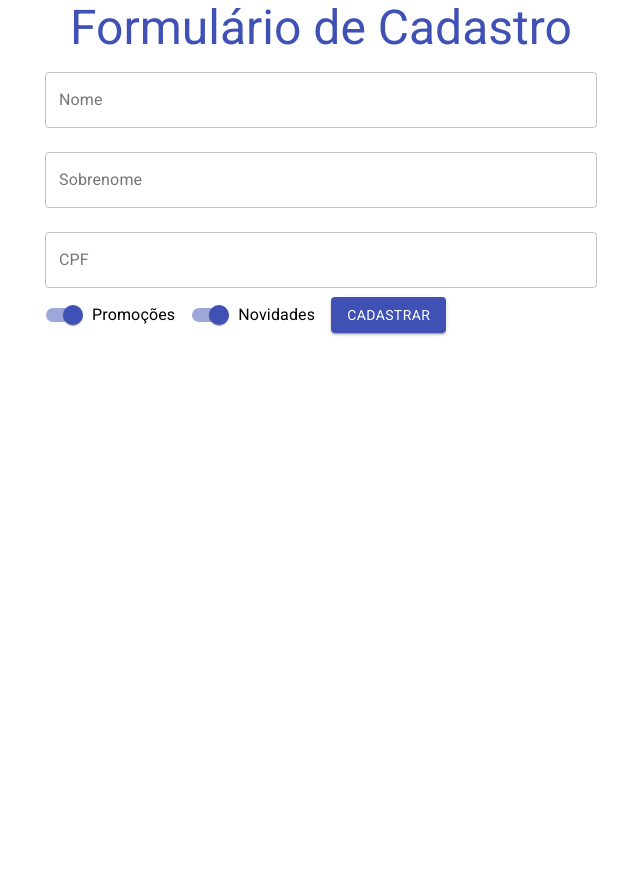
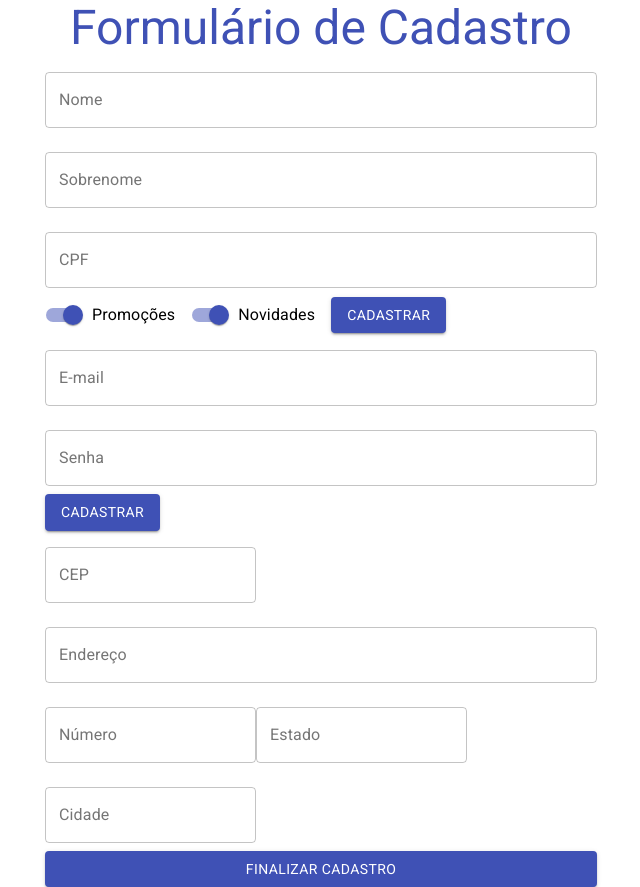
Before and after one commit to VanessaSwerts/forms-web, a React (Create React App) app: page / in a window 1280 px wide. Shown: the whole page, without its empty margins (319-959 px from the left). Before the commit the page ends 800 px from the top, so only its background shows below. Built offline with nearby package versions, Linux system fonts and the light colour scheme.

Commit message:
criando novoscampo de cadastro

```diff
--- /dev/null
+++ b/src/components/FormularioCadastro/DadosEntrega.jsx
@@ -0,0 +1,57 @@
+import React from 'react'
+import { Button, TextField, } from "@material-ui/core"
+
+export default function DadosEntrega() {
+    return (
+        <form>
+            <TextField
+                id="cep"
+                label="CEP"
+                type="number"
+                variant="outlined"
+                margin="normal"
+
+            />
+
+            <TextField
+                id="endereco"
+                label="Endereço"
+                type="text"
+                variant="outlined"
+                margin="normal"
+                fullWidth
+            />
+
+            <TextField
+                id="numero"
+                label="Número"
+                type="number"
+                variant="outlined"
+                margin="normal"
+
+            />
+
+
+            <TextField
+                id="estado"
+                label="Estado"
+                type="text"
+                variant="outlined"
+                margin="normal"
+
+            />
+
+            <TextField
+                id="cidade"
+                label="Cidade"
+                type="text"
+                variant="outlined"
+                margin="normal"
+
+            />
+
+            <Button variant="contained" color="primary" type="submit" fullWidth >Finalizar cadastro</Button>
+
+        </form>
+    )
+}
--- /dev/null
+++ b/src/components/FormularioCadastro/DadosPessoais.jsx
@@ -0,0 +1,82 @@
+import React, { useState } from 'react';
+import { Button, TextField, Switch, FormControlLabel } from "@material-ui/core"
+
+export default function DadosPessoais({ aoEnviar, validarCPF }) {
+    const [nome, setNome] = useState("")
+    const [sobrenome, setSobrenome] = useState("")
+    const [cpf, setCPF] = useState("")
+    const [promocoes, setPromocoes] = useState(true)
+    const [novidades, setNovidades] = useState(true)
+    const [erros, setErros] = useState({ cpf: { valido: true, texto: "" } })
+
+    return (
+        <form
+            onSubmit={(event) => {
+                event.preventDefault();
+                aoEnviar({ nome, sobrenome, cpf, novidades, promocoes })
+            }}
+        >
+            <TextField
+                value={nome}
+                onChange={(event) => setNome(event.target.value)}
+                id="nome"
+                label="Nome"
+                variant="outlined"
+                margin="normal"
+                fullWidth
+            />
+
+            <TextField
+                value={sobrenome}
+                onChange={(event) => setSobrenome(event.target.value)}
+                id="sobrenome"
+                label="Sobrenome"
+                variant="outlined"
+                margin="normal"
+                fullWidth
+            />
+
+            <TextField
+                value={cpf}
+                onChange={(event) => setCPF(event.target.value)}
+                onBlur={(event) => {
+                    const ehValido = validarCPF(cpf)
+                    setErros({ cpf: ehValido })
+                }}
+                error={!erros.cpf.valido}
+                helperText={erros.cpf.texto}
+                id="CPF"
+                label="CPF"
+                variant="outlined"
+                margin="normal"
+                fullWidth
+            />
+
+            <FormControlLabel
+                label="Promoções"
+                control={
+                    <Switch
+                        onChange={(event) => setPromocoes(event.target.checked)}
+                        checked={promocoes}
+                        name="promocoes"
+                        color="primary"
+                    />}
+
+            />
+            <FormControlLabel
+                label="Novidades"
+                control={
+                    <Switch
+                        onChange={(event) => setNovidades(event.target.checked)}
+                        checked={novidades}
+                        name="novidades"
+                        color="primary"
+                    />}
+
+            />
+
+            <Button variant="contained" color="primary" type="submit">Cadastrar</Button>
+
+        </form>
+    )
+}
--- /dev/null
+++ b/src/components/FormularioCadastro/DadosUsuario.jsx
@@ -0,0 +1,29 @@
+import React from 'react'
+import { Button, TextField } from "@material-ui/core"
+
+
+export default function DadosUsuario() {
+    return (
+        <form>
+            <TextField
+                id="email"
+                label="E-mail"
+                type="email"
+                variant="outlined"
+                margin="normal"
+                fullWidth
+            />
+
+            <TextField
+                id="senha"
+                label="Senha"
+                type="password"
+                variant="outlined"
+                margin="normal"
+                fullWidth
+            />
+
+            <Button variant="contained" color="primary" type="submit">Cadastrar</Button>
+        </form>
+    )
+}
--- a/src/components/FormularioCadastro/FormularioCadastro.jsx
+++ b/src/components/FormularioCadastro/FormularioCadastro.jsx
@@ -1,82 +1,15 @@
 import React, { useState } from 'react';
-import { Button, TextField, Switch, FormControlLabel } from "@material-ui/core"
+import DadosPessoais from "./DadosPessoais"
+import DadosUsuario from './DadosUsuario'
+import DadosEntrega from "./DadosEntrega"
 
 export default function FormularioCadastro({ aoEnviar, validarCPF }) {
-    const [nome, setNome] = useState("")
-    const [sobrenome, setSobrenome] = useState("")
-    const [cpf, setCPF] = useState("")
-    const [promocoes, setPromocoes] = useState(true)
-    const [novidades, setNovidades] = useState(true)
-    const [erros, setErros] = useState({ cpf: { valido: true, texto: "" } })
 
     return (
-        <form
-            onSubmit={(event) => {
-                event.preventDefault();
-                aoEnviar({ nome, sobrenome, cpf, novidades, promocoes })
-            }}
-        >
-            <TextField
-                value={nome}
-                onChange={(event) => setNome(event.target.value)}
-                id="nome"
-                label="Nome"
-                variant="outlined"
-                margin="normal"
-                fullWidth
-            />
-
-            <TextField
-                value={sobrenome}
-                onChange={(event) => setSobrenome(event.target.value)}
-                id="sobrenome"
-                label="Sobrenome"
-                variant="outlined"
-                margin="normal"
-                fullWidth
-            />
-
-            <TextField
-                value={cpf}
-                onChange={(event) => setCPF(event.target.value)}
-                onBlur={(event) => {
-                    const ehValido = validarCPF(cpf)
-                    setErros({ cpf: ehValido })
-                }}
-                error={!erros.cpf.valido}
-                helperText={erros.cpf.texto}
-                id="CPF"
-                label="CPF"
-                variant="outlined"
-                margin="normal"
-                fullWidth
-            />
-
-            <FormControlLabel
-                label="Promoções"
-                control={
-                    <Switch
-                        onChange={(event) => setPromocoes(event.target.checked)}
-                        checked={promocoes}
-                        name="promocoes"
-                        color="primary"
-                    />}
-
-            />
-            <FormControlLabel
-                label="Novidades"
-                control={
-                    <Switch
-                        onChange={(event) => setNovidades(event.target.checked)}
-                        checked={novidades}
-                        name="novidades"
-                        color="primary"
-                    />}
-
-            />
-
-            <Button variant="contained" color="primary" type="submit">Cadastrar</Button>
-
-        </form>
+        <>
+            <DadosPessoais aoEnviar={aoEnviar} validarCPF={validarCPF} />
+            <DadosUsuario />
+            <DadosEntrega />
+        </>
     )
 }
```
